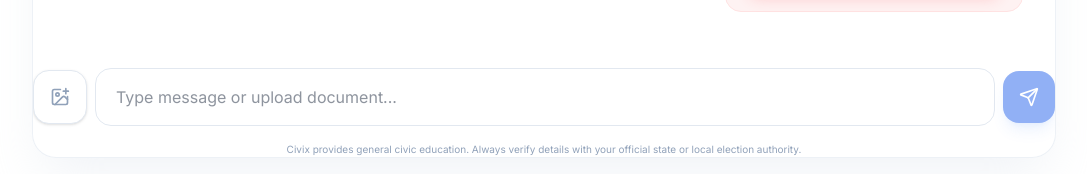
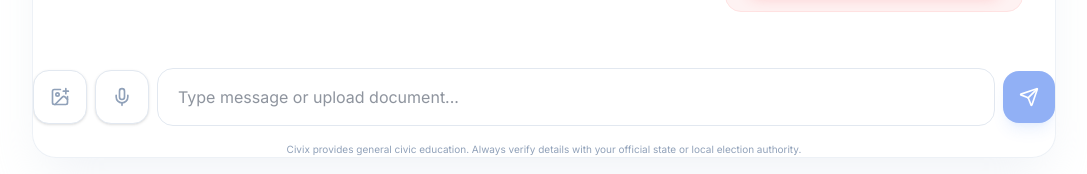
Before and after one commit to Mrityunjoy240/civix-assistant, a Next.js app: page / in a window 1280 px wide. Shown: the part 610-784 px from the top of the page, without its empty margins (96-1183 px from the left). Built offline with nearby package versions, Linux system fonts and the light colour scheme; no server answers.

Commit message:
feat: add Voice STT, Confetti celebration, and Voting Passport summary card

```diff
--- a/components/ChatInput.tsx
+++ b/components/ChatInput.tsx
@@ -1,7 +1,7 @@
 'use client';
 
-import { useState, useRef } from 'react';
-import { Send, ImagePlus, X } from 'lucide-react';
+import { useState, useRef, useEffect } from 'react';
+import { Send, ImagePlus, X, Mic, MicOff } from 'lucide-react';
 import { cn } from '@/lib/utils';
 
 interface ChatInputProps {
@@ -12,7 +12,41 @@ interface ChatInputProps {
 export default function ChatInput({ onSend, disabled }: ChatInputProps) {
   const [input, setInput] = useState('');
   const [image, setImage] = useState<{ data: string; type: string } | null>(null);
+  const [isListening, setIsListening] = useState(false);
   const fileInputRef = useRef<HTMLInputElement>(null);
+  const recognitionRef = useRef<any>(null);
+
+  useEffect(() => {
+    if (typeof window !== 'undefined' && ('SpeechRecognition' in window || 'webkitSpeechRecognition' in window)) {
+      const SpeechRecognition = (window as any).SpeechRecognition || (window as any).webkitSpeechRecognition;
+      recognitionRef.current = new SpeechRecognition();
+      recognitionRef.current.continuous = false;
+      recognitionRef.current.interimResults = false;
+
+      recognitionRef.current.onresult = (event: any) => {
+        const transcript = event.results[0][0].transcript;
+        setInput((prev) => (prev ? `${prev} ${transcript}` : transcript));
+        setIsListening(false);
+      };
+
+      recognitionRef.current.onerror = () => {
+        setIsListening(false);
+      };
+
+      recognitionRef.current.onend = () => {
+        setIsListening(false);
+      };
+    }
+  }, []);
+
+  const toggleVoice = () => {
+    if (isListening) {
+      recognitionRef.current?.stop();
+    } else {
+      setIsListening(true);
+      recognitionRef.current?.start();
+    }
+  };
 
   const handleSubmit = (e: React.FormEvent) => {
     e.preventDefault();
@@ -66,6 +100,18 @@ export default function ChatInput({ onSend, disabled }: ChatInputProps) {
         >
           <ImagePlus className="w-5 h-5" />
         </button>
+        <button
+          type="button"
+          onClick={toggleVoice}
+          disabled={disabled}
+          className={cn(
+            "p-4 rounded-2xl border border-slate-200 bg-white transition-all shadow-sm",
+            isListening ? "text-red-500 border-red-200 bg-red-50 animate-pulse" : "text-slate-400 hover:text-primary-600 hover:border-primary-200"
+          )}
+          title="Speak to Civix"
+        >
+          {isListening ? <MicOff className="w-5 h-5" /> : <Mic className="w-5 h-5" />}
+        </button>
         <input
           type="file"
           ref={fileInputRef}
--- a/components/ChatInterface.tsx
+++ b/components/ChatInterface.tsx
@@ -8,11 +8,11 @@ import { parseLocation } from '@/lib/location-parser';
 import MessageList from './MessageList';
 import ChatInput from './ChatInput';
 import DeadlineWidget from './DeadlineWidget';
-import SuggestionChips from './SuggestionChips';
 import { motion, AnimatePresence } from 'framer-motion';
 import { cn } from '@/lib/utils';
 import { Download } from 'lucide-react';
 import VoterToolkit from './VoterToolkit';
+import confetti from 'canvas-confetti';
 
 interface Message {
   id: string;
@@ -33,6 +33,7 @@ export default function ChatInterface() {
   const [location, setLocation] = useState<Location | null>(null);
   const [language, setLanguage] = useState<'English' | 'Hindi' | 'Bengali'>('English');
   const [isPending, startTransition] = useTransition();
+  const [completedSteps, setCompletedSteps] = useState<Set<string>>(new Set());
   const scrollRef = useRef<HTMLDivElement>(null);
 
   useEffect(() => {
@@ -40,6 +41,41 @@ export default function ChatInterface() {
       scrollRef.current.scrollTop = scrollRef.current.scrollHeight;
     }
   }, [messages, isPending]);
+
+  const checkProgress = () => {
+    const steps = [
+      { id: 'register', isCompleted: location !== null },
+      { id: 'prepare', isCompleted: location !== null && messages.some(m =>
+          m.role === 'user' && (m.content.toLowerCase().includes('deadline') || m.content.toLowerCase().includes('ballot'))
+        )
+      },
+      { id: 'vote', isCompleted: location !== null && messages.some(m =>
+          m.role === 'user' && (m.content.toLowerCase().includes('vote') || m.content.toLowerCase().includes('polling'))
+        )
+      }
+    ];
+
+    const newlyCompleted = steps.filter(s => s.isCompleted && !completedSteps.has(s.id));
+    if (newlyCompleted.length > 0) {
+      const nextSet = new Set(completedSteps);
+      newlyCompleted.forEach(s => nextSet.add(s.id));
+      setCompletedSteps(nextSet);
+
+      if (nextSet.size === 3) {
+        confetti({
+          particleCount: 150,
+          spread: 70,
+          origin: { y: 0.6 },
+          colors: ['#3b82f6', '#10b981', '#ef4444']
+        });
+      }
+    }
+    return steps;
+  };
+
+  useEffect(() => {
+    checkProgress();
+  }, [messages, location]);
 
   const handleExport = () => {
     if (messages.length === 0) return;
@@ -136,20 +172,21 @@ export default function ChatInterface() {
                 ))}
               </div>
             </div>
-            <div className="absolute top-0 right-0">
+            <div className="absolute top-0 right-0 flex space-x-2">
               <AnimatePresence>
                 {messages.length > 0 && (
+                  <>
                     <motion.button
                       initial={{ opacity: 0, scale: 0.8 }}
                       animate={{ opacity: 1, scale: 1 }}
-                    exit={{ opacity: 0, scale: 0.8 }}
                       onClick={handleExport}
                       className="flex items-center space-x-2 text-xs font-bold text-slate-400 hover:text-primary-600 transition-colors p-2"
                       title="Export conversation"
                     >
                       <Download className="w-4 h-4" />
-                    <span>EXPORT</span>
+                      <span className="hidden sm:inline">EXPORT</span>
                     </motion.button>
+                  </>
                 )}
               </AnimatePresence>
             </div>
@@ -179,11 +216,43 @@ export default function ChatInterface() {
 
           <div className="grid grid-cols-1 lg:grid-cols-12 gap-8">
             <div className="lg:col-span-8">
-              <SuggestionChips
-                flows={SUGGESTED_ENTRY_FLOWS}
-                onSelect={handleSend}
-                disabled={isPending}
-              />
+              {completedSteps.size === 3 && (
+                <motion.div
+                  initial={{ opacity: 0, scale: 0.9 }}
+                  animate={{ opacity: 1, scale: 1 }}
+                  className="mb-8 p-6 bg-gradient-to-br from-primary-600 to-primary-800 rounded-3xl text-white shadow-xl relative overflow-hidden"
+                >
+                  <div className="absolute top-0 right-0 p-8 opacity-10">
+                    <motion.div
+                      animate={{ rotate: 360 }}
+                      transition={{ repeat: Infinity, duration: 20, ease: "linear" }}
+                    >
+                      <Download className="w-32 h-32" />
+                    </motion.div>
+                  </div>
+                  <div className="relative z-10">
+                    <h3 className="text-2xl font-black mb-2">You're Ready to Vote! 🗳️</h3>
+                    <p className="text-primary-100 text-sm mb-6">Your personalized voting passport is ready based on our session.</p>
+                    <div className="grid grid-cols-2 gap-4 mb-6">
+                      <div className="bg-white/10 rounded-xl p-3 border border-white/10">
+                        <p className="text-[10px] uppercase font-bold text-primary-200 mb-1">Jurisdiction</p>
+                        <p className="text-sm font-bold truncate">{location?.state || 'Verified'}</p>
+                      </div>
+                      <div className="bg-white/10 rounded-xl p-3 border border-white/10">
+                        <p className="text-[10px] uppercase font-bold text-primary-200 mb-1">Language</p>
+                        <p className="text-sm font-bold">{language}</p>
+                      </div>
+                    </div>
+                    <button
+                      onClick={handleExport}
+                      className="w-full bg-white text-primary-700 font-bold py-3 rounded-xl hover:bg-primary-50 transition-colors shadow-lg shadow-black/20"
+                    >
+                      Download My Voting Plan
+                    </button>
+                  </div>
+                </motion.div>
+              )}
+
               <div className="bg-slate-50/50 rounded-3xl border border-slate-100 overflow-hidden">
                 <MessageList messages={messages} loading={isPending} />
               </div>
--- a/package.json
+++ b/package.json
@@ -12,6 +12,7 @@
   "dependencies": {
     "@google/generative-ai": "^0.24.1",
     "@tailwindcss/postcss": "^4.2.4",
+    "canvas-confetti": "^1.9.4",
     "clsx": "^2.1.1",
     "framer-motion": "^12.38.0",
     "lucide-react": "^1.11.0",
@@ -25,6 +26,7 @@
     "@tailwindcss/typography": "^0.5.19",
     "@testing-library/jest-dom": "^6.9.1",
     "@testing-library/react": "^16.3.2",
+    "@types/canvas-confetti": "^1.9.0",
     "@types/node": "^20.11.0",
     "@types/react": "^19.2.14",
     "@types/react-dom": "^19.2.3",
```
Also changed, not shown: 1 other file (tests, documents, lock files or other folders). Lines whose indentation alone changed are shown as unchanged.
